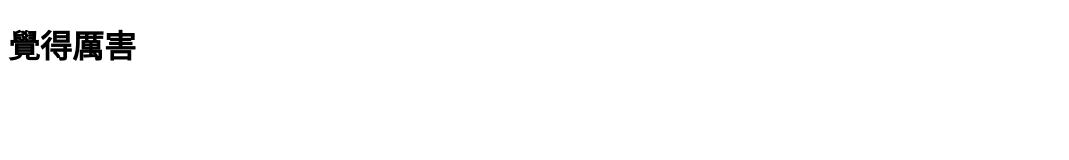
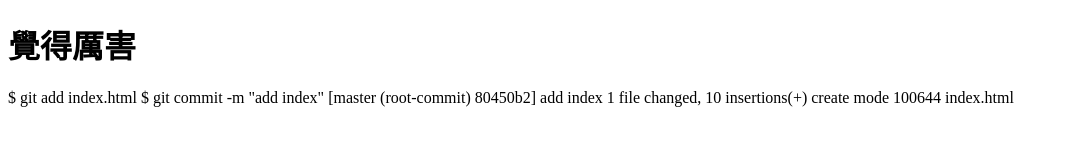
Before and after one commit to rolls0887/rolls0887.github.io, a plain HTML site: page index.html in a window 1280 px wide. Shown: the whole page, without its empty margins (0-1069 px from the left). Drawn offline with Linux system fonts and the light colour scheme.

Commit message:
Update index.html

```diff
--- a/index.html
+++ b/index.html
@@ -8,3 +8,10 @@
     <h1>覺得厲害</h1>
   </body>
 </html>
+
+$ git add index.html
+
+$ git commit -m "add index"
+[master (root-commit) 80450b2] add index
+ 1 file changed, 10 insertions(+)
+ create mode 100644 index.html
```
